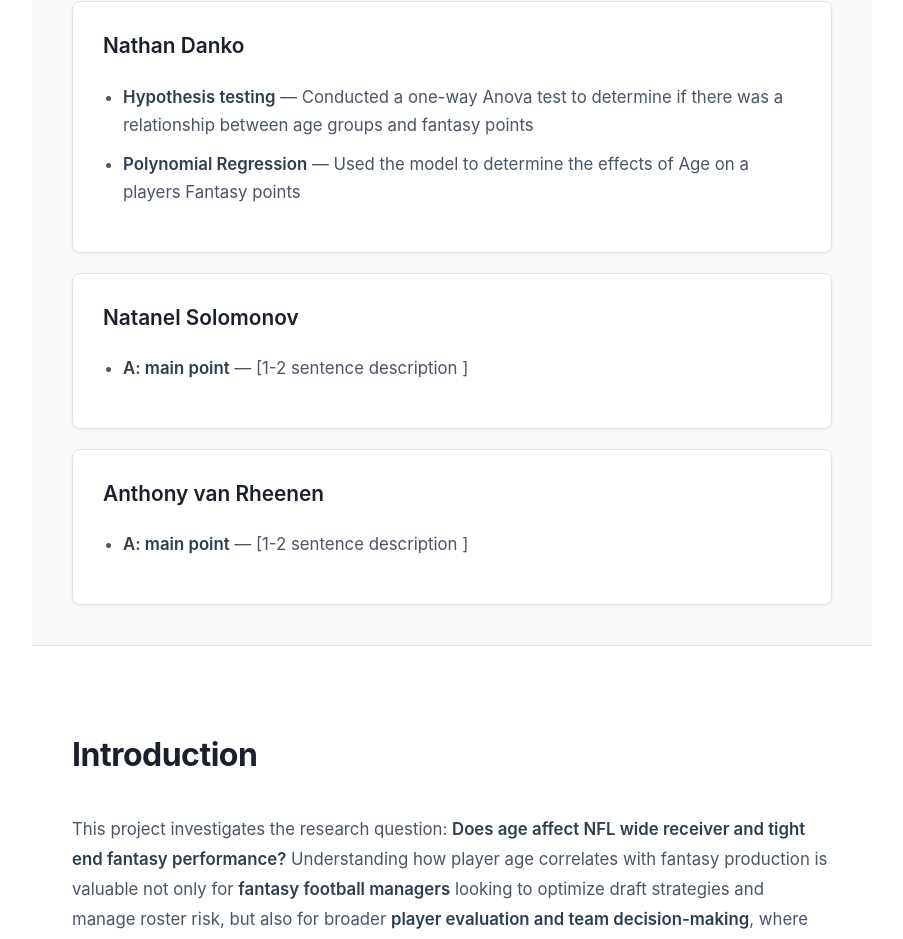
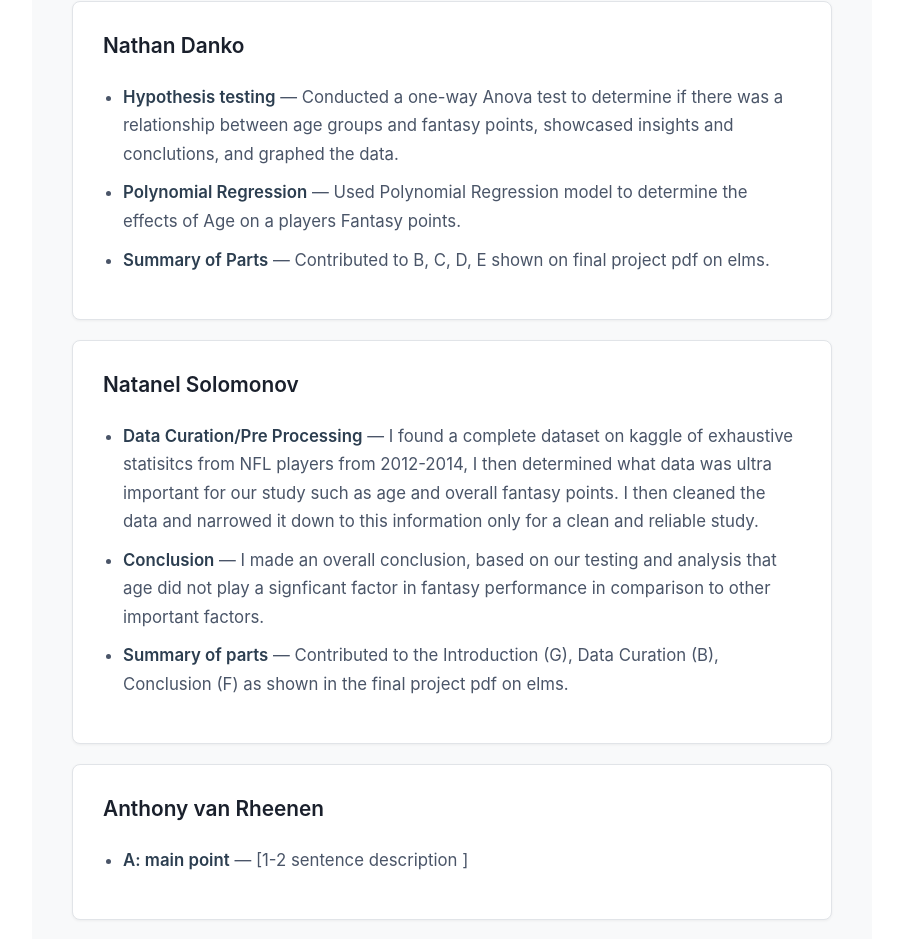
Before and after one commit to Natanel-solomonov/CMSC320Project, a React (Create React App) app: page / in a window 1280 px wide. Shown: the part 945-1884 px from the top of the page, without its empty margins (188-1091 px from the left). Built offline with nearby package versions, Linux system fonts and the light colour scheme.

Commit message:
Nathan and Nat's contributions

```diff
--- a/src/App.js
+++ b/src/App.js
@@ -23,26 +23,30 @@ function App() {
           <div className="contribution-item">
             <h3>Vibhas Ramani</h3>
             <ul>
-              <li><strong>Website Skeleton</strong> — Made the skeleton for this website for us to develop: essentially made a rudimentary outline which we could then fill in with info. I also got it deployed on github pages</li>
+              <li><strong>Website Skeleton</strong> — Made the skeleton for this website for us to develop: essentially made a rudimentary outline which we could then fill in with info. I also got it deployed on github pages.</li>
               <li><strong>Version Control</strong> — helped maintain the git version control of the website. I aided with conflicts, errors causing github pages to not work, and ensuring everyone's info was cohesively together on the latest branch.</li>
-              <li><strong>Pearson Correlation</strong> — I did everything relating to the pearson correlation of the statistics we had, showcased my insights and conclusions of it and graphed it</li>
+              <li><strong>Pearson Correlation</strong> — I did everything relating to the pearson correlation of the statistics we had, showcased my insights and conclusions of it and graphed it.</li>
               <li><strong>Random Forest</strong> — I used Random Forest on the data we had to approve or deny the conclusion I made prior with pearson_correlation, explained why I used it and showed my insights and conclusions of it.</li>
-              <li><strong>Summary of parts</strong> — Contributed to D, E, F, G, H shown on final project pdf on elms</li>
+              <li><strong>Summary of parts</strong> — Contributed to D, E, F, G, H shown on final project pdf on elms.</li>
               {/*         COPY AND PASTE THIS FORMAT TO ADD MORE POINTS:   <li><strong> main point </strong> desciption     */}
             </ul>
           </div>
           <div className="contribution-item">
             <h3>Nathan Danko</h3>
             <ul>
-              <li><strong>Hypothesis testing</strong> — Conducted a one-way Anova test to determine if there was a relationship between age groups and fantasy points</li>
-              <li><strong>Polynomial Regression</strong> — Used the model to determine the effects of Age on a players Fantasy points</li>
+              <li><strong>Hypothesis testing</strong> — Conducted a one-way Anova test to determine if there was a relationship between age groups and fantasy points, showcased insights and conclutions, and graphed the data.</li>
+              <li><strong>Polynomial Regression</strong> — Used Polynomial Regression model to determine the effects of Age on a players Fantasy points.</li>
+              <li><strong>Summary of Parts</strong> — Contributed to B, C, D, E shown on final project pdf on elms.</li>
               {/*         COPY AND PASTE THIS FORMAT TO ADD MORE POINTS:   <li><strong> main point </strong> desciption     */}
             </ul>
           </div>
           <div className="contribution-item">
             <h3>Natanel Solomonov</h3>
             <ul>
-              <li><strong>A: main point</strong> — [1-2 sentence description ]</li>
+              <li><strong>Data Curation/Pre Processing</strong> — I found a complete dataset on kaggle of exhaustive statisitcs from NFL players from 2012-2014, I then determined what data was ultra important for our study such as age and overall fantasy points. I then cleaned the data and narrowed it down to this information only for a clean and reliable study.</li>
+              <li><strong>Conclusion</strong> — I made an overall conclusion, based on our testing and analysis that age did not play a signficant factor in fantasy performance in comparison to other important factors.</li>
+              <li><strong>Summary of parts</strong> — Contributed to the Introduction (G), Data Curation (B), Conclusion (F) as shown in the final project pdf on elms. </li>
+
               {/*         COPY AND PASTE THIS FORMAT TO ADD MORE POINTS:   <li><strong> main point </strong> desciption     */}
             </ul>
           </div>
@@ -71,7 +75,7 @@ function App() {
             looking to optimize draft strategies and manage roster risk, but
             also for broader{" "}
             <strong>player evaluation and team decision-making</strong>, where
-            aging influences contracts, depth-chart planning, and long-term
+            ageing influences contracts, depth-chart planning, and long-term
             roster construction. To answer this question, the analysis will
             examine <strong>multi-year NFL WR/TE performance data</strong>,
             compare fantasy output across age groups, and evaluate trends using
```
